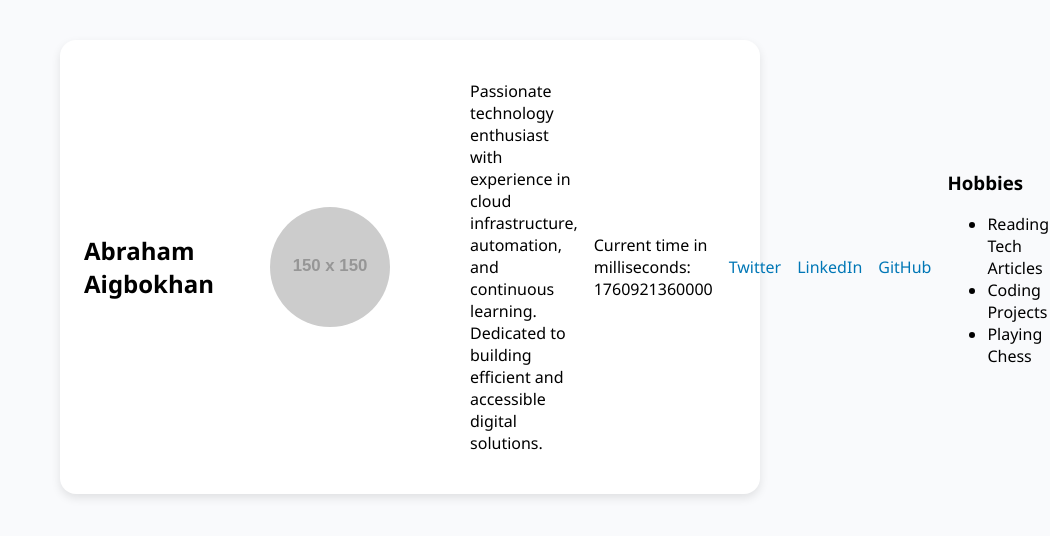
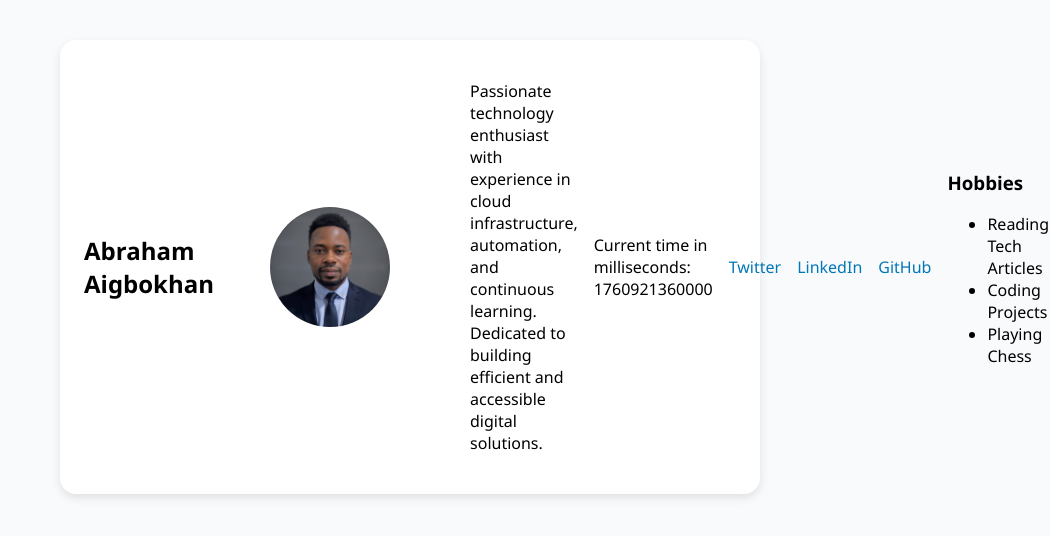
Before and after one commit to Abrahamnosa23/HNG13-FRONTEND, a plain HTML site: page Build-a-Testable-Profile-Card/profile-card/index.html in a window 1280 px wide. Shown: the top 536 px of the page, without its empty margins (230-1280 px from the left). Drawn offline with Linux system fonts and the light colour scheme; placeholder pictures from the web are drawn by us.

Commit message:
Update index.html

```diff
--- a/Build-a-Testable-Profile-Card/profile-card/index.html
+++ b/Build-a-Testable-Profile-Card/profile-card/index.html
@@ -14,7 +14,7 @@
 
     <figure class="avatar">
       <img
-        src="https://via.placeholder.com/150"
+        src="https://github.com/Abrahamnosa23/HNG13-FRONTEND/blob/main/Build-a-Testable-Profile-Card/profile-card/Image/Abraham%20Aigbokhan%20Headshot.png"
         alt="User Avatar"
         data-testid="test-user-avatar"
       />
```
